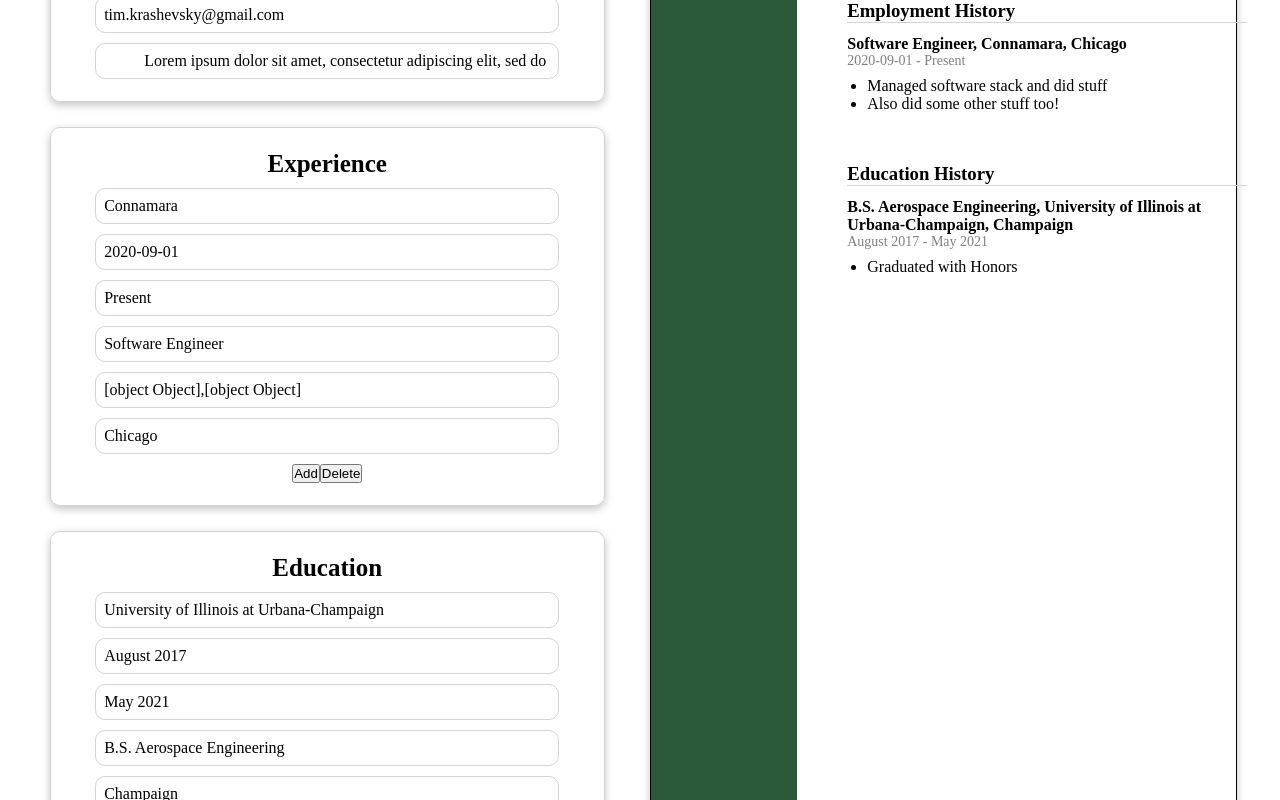
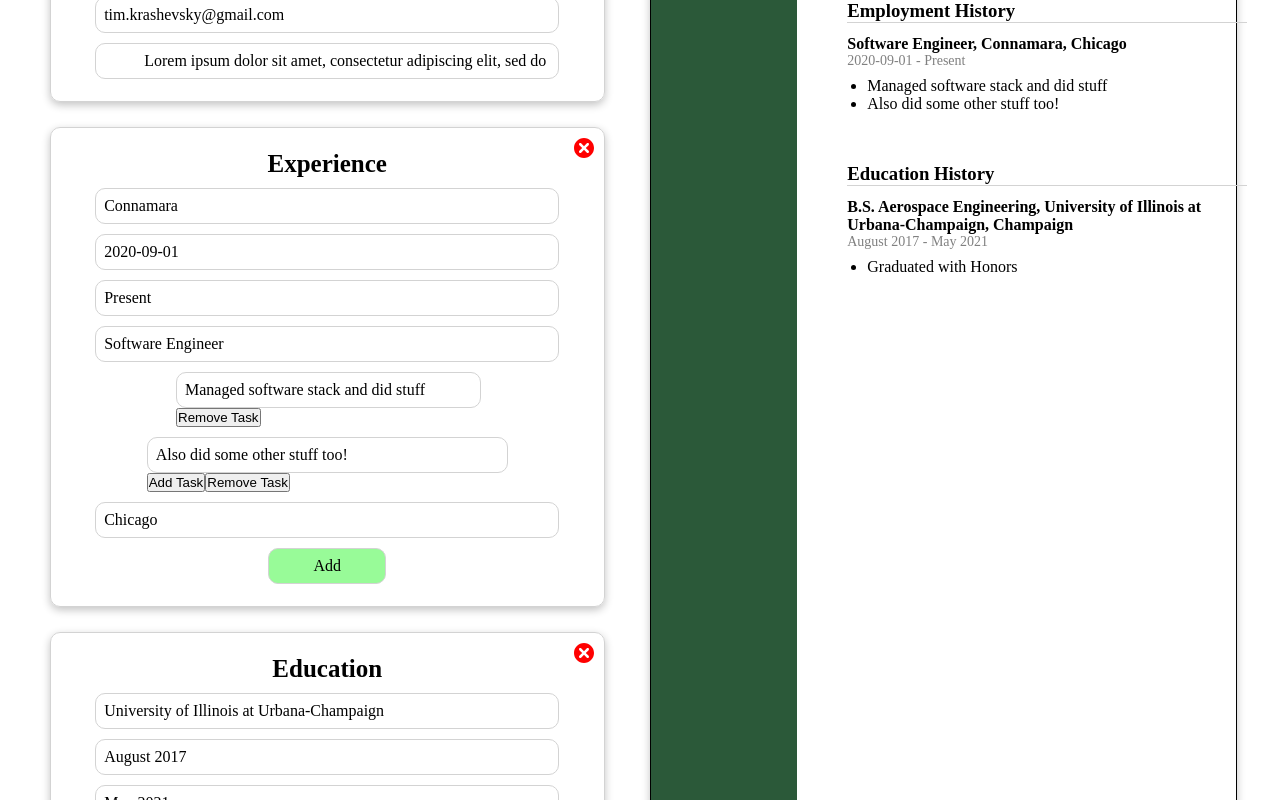
Before and after one commit to TimKrash/CVBuilder, a React (Create React App) app: page / in a window 1280 px wide. Shown: the part 480-1280 px from the top of the page. Built offline with nearby package versions, Linux system fonts and the light colour scheme.

Commit message:
task add and remove init functionality

```diff
--- a/package.json
+++ b/package.json
@@ -9,6 +9,7 @@
     "immutability-helper": "^3.1.1",
     "react": "^18.2.0",
     "react-dom": "^18.2.0",
+    "react-icons": "^4.6.0",
     "react-scripts": "5.0.1",
     "sass": "^1.55.0",
     "web-vitals": "^2.1.4"
--- a/src/components/CategoryBlock.js
+++ b/src/components/CategoryBlock.js
@@ -1,19 +1,41 @@
 import "./CategoryBlock.scss";
-import React from "react";
+import { TiDelete } from "react-icons/ti";
+import React, { useCallback, useState } from "react";
 import InformationEntry from "./InformationEntry";
 
 function CategoryBlock(props) {
-  const { name, entries, isLastEntry, addNewEntry, deleteEntry, noEntries } =
-    props;
+  const {
+    name,
+    entries,
+    isLastEntry,
+    addTask,
+    addNewEntry,
+    deleteEntry,
+    noEntries,
+  } = props;
   const { id } = entries || {};
-  console.log(props);
+
+  const taskLength = "Tasks" in entries ? entries.Tasks.length : 0;
+  const [taskCount, setTaskCount] = useState(taskLength);
+
+  const addNewTask = useCallback((event) => {
+    const newTask = {
+      id: taskCount + 1,
+      text: "",
+    };
+
+    const employmentID = event.target.dataset.id;
+
+    addTask(employmentID, newTask);
+    setTaskCount(taskCount + 1);
+  });
 
   return (
     <div className="category-block">
       <h1>{name}</h1>
       <form className="category-block-list" id={`${name}-form`}>
         {noEntries === true && !isLastEntry && (
-          <button type="button" onClick={addNewEntry}>
+          <button className="add" type="button" onClick={addNewEntry}>
             Add
           </button>
         )}
@@ -24,28 +46,59 @@ function CategoryBlock(props) {
             }
             return true;
           })
-          .map((key) => (
-            <InformationEntry
-              key={`${Date.now()}_${`${name}-${key}`}`}
-              placeholder={key}
-              value={entries[key]}
-            />
-          ))}
+          .map((key) => {
+            if (key === "Tasks") {
+              return entries[key].map((task) => {
+                const isFirstTask = task.id === 1;
+                const isLastTask = task.id === entries.Tasks.length;
+                return (
+                  <InformationEntry
+                    key={`Task_${task.id}`}
+                    placeholder="Task"
+                    value={task.text}
+                    parentID={id}
+                    addTask={addNewTask}
+                    isLastTask={isLastTask}
+                    isFirstTask={isFirstTask}
+                  />
+                );
+              });
+            }
+            return (
+              <InformationEntry
+                key={key}
+                placeholder={key}
+                value={entries[key]}
+                parentID={null}
+                addTask={null}
+              />
+            );
+          })}
         {isLastEntry !== null &&
           isLastEntry !== undefined &&
           noEntries === false &&
           (isLastEntry ? (
             <div className="buttons">
-              <button type="button" onClick={addNewEntry}>
+              <button className="add" type="button" onClick={addNewEntry}>
                 Add
               </button>
-              <button type="button" data-id={id} onClick={deleteEntry}>
-                Delete
+              <button
+                type="button"
+                className="delete"
+                data-id={id}
+                onClick={deleteEntry}
+              >
+                <TiDelete />
               </button>
             </div>
           ) : (
-            <button type="button" data-id={id} onClick={deleteEntry}>
-              Delete
+            <button
+              type="button"
+              className="delete"
+              data-id={id}
+              onClick={deleteEntry}
+            >
+              <TiDelete />
             </button>
           ))}
       </form>
--- a/src/components/CategoryBlock.scss
+++ b/src/components/CategoryBlock.scss
@@ -1,5 +1,6 @@
 .category-block {
   width: 85%;
+  position: relative;
   display: flex;
   flex-direction: column;
   justify-content: center;
@@ -22,5 +23,30 @@
     align-items: center;
     gap: 10px;
     width: 85%;
+
+    button.delete {
+      all: unset;
+      color: red;
+      font-size: 30px;
+      position: absolute;
+      right: 5px;
+      top: 5px;
+      cursor: pointer;
+    }
+
+    button.add {
+      all: unset;
+      padding: 8px;
+      border: 1px solid lightgray;
+      border-radius: 10px;
+      width: 100px;
+      text-align: center;
+      background-color: palegreen;
+      cursor: pointer;
+    }
+
+    button.add:hover {
+      background-color: green;
+    }
   }
 }
--- a/src/components/InformationEntry.js
+++ b/src/components/InformationEntry.js
@@ -2,9 +2,60 @@ import React from "react";
 import "./InformationEntry.scss";
 
 function InformationEntry(props) {
-  const { placeholder, value } = props;
+  const { addTask, isFirstTask, isLastTask, placeholder, value, parentID } =
+    props;
 
-  return <input type="text" placeholder={placeholder} defaultValue={value} />;
+  function renderTaskElement() {
+    if (placeholder !== "Task") {
+      return (
+        <input type="text" placeholder={placeholder} defaultValue={value} />
+      );
+    }
+
+    if (isFirstTask && isLastTask) {
+      return (
+        <div>
+          <input type="text" placeholder={placeholder} defaultValue={value} />
+          <button
+            type="button"
+            data-id={parentID}
+            className="task-add"
+            onClick={addTask}
+          >
+            Add Task
+          </button>
+        </div>
+      );
+    }
+    if (isLastTask) {
+      return (
+        <div>
+          <input type="text" placeholder={placeholder} defaultValue={value} />
+          <button
+            type="button"
+            data-id={parentID}
+            className="task-add"
+            onClick={addTask}
+          >
+            Add Task
+          </button>
+          <button type="button" data-id={parentID} className="task-delete">
+            Remove Task
+          </button>
+        </div>
+      );
+    }
+    return (
+      <div>
+        <input type="text" placeholder={placeholder} defaultValue={value} />
+        <button type="button" data-id={parentID} className="task-delete">
+          Remove Task
+        </button>
+      </div>
+    );
+  }
+
+  return renderTaskElement();
 }
 
 export default InformationEntry;
--- a/src/components/ResumeBuilder.js
+++ b/src/components/ResumeBuilder.js
@@ -64,6 +64,28 @@ export default class ResumeBuilder extends Component {
     this.addEducation = this.addEducation.bind(this);
     this.deleteExperience = this.deleteExperience.bind(this);
     this.deleteEducation = this.deleteEducation.bind(this);
+    this.addTask = this.addTask.bind(this);
+  }
+
+  addTask(id, task) {
+    const parsedID = parseInt(id, 10);
+    this.setState((prevState) => {
+      const idx = prevState.employmentHistory.findIndex(
+        (e) => e.id === parsedID
+      );
+      const updatedTasks = update(prevState.employmentHistory[idx].Tasks, {
+        $push: [task],
+      });
+      const employmentWithNewTask = {
+        ...prevState.employmentHistory[idx],
+      };
+      employmentWithNewTask.Tasks = updatedTasks;
+      return {
+        employmentHistory: update(prevState.employmentHistory, {
+          $splice: [[idx, 1, employmentWithNewTask]],
+        }),
+      };
+    });
   }
 
   deleteExperience(id) {
@@ -112,6 +134,7 @@ export default class ResumeBuilder extends Component {
           addEducation={this.addEducation}
           deleteExperience={this.deleteExperience}
           deleteEducation={this.deleteEducation}
+          addTask={this.addTask}
         />
         <ResumeTemplate
           details={details}
--- a/src/components/UserInfo.js
+++ b/src/components/UserInfo.js
@@ -9,6 +9,7 @@ export default function UserInfo(props) {
     educationHistory,
     addExperience,
     addEducation,
+    addTask,
     deleteEducation,
     deleteExperience,
   } = props;
@@ -78,6 +79,7 @@ export default function UserInfo(props) {
           isLastEntry={null}
           deleteEntry={null}
           addNewEntry={addNewExperience}
+          addTask={null}
         />
       )}
       {employmentHistory.map((employer, idx) => {
@@ -94,6 +96,7 @@ export default function UserInfo(props) {
             noEntries={noEmploymentEntries}
             addNewEntry={addNewExperience}
             deleteEntry={deleteEmployment}
+            addTask={addTask}
           />
         );
       })}
```
Also changed, not shown: 1 other file (tests, documents, lock files or other folders).
